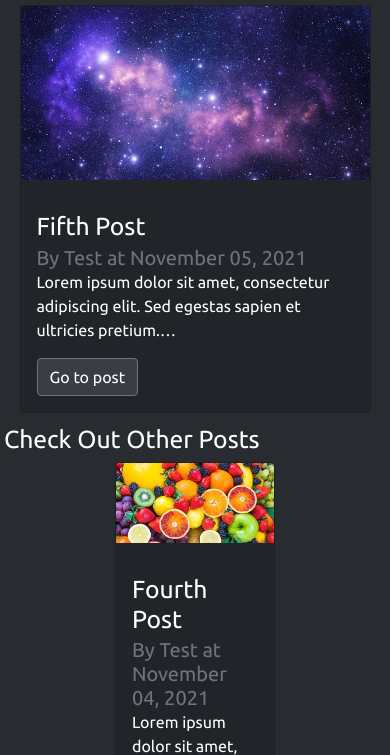
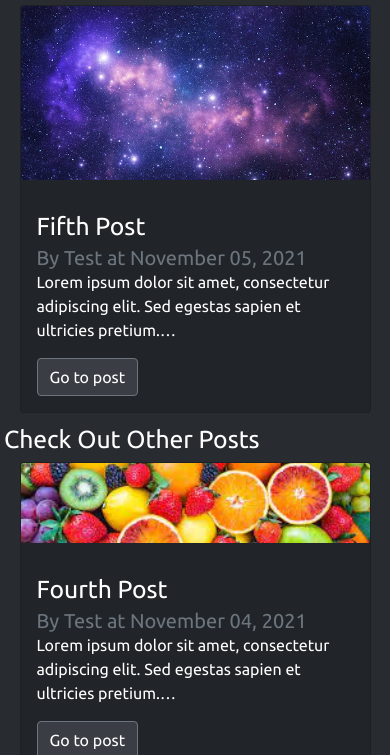
Before and after one commit to Greeny127/ThejackOfAllTrades, a Gatsby site: page / in a window 390 px wide. Shown: the part 345-1100 px from the top of the page. Built offline with nearby package versions, Linux system fonts and the light colour scheme; Gatsby itself is replaced by a stand-in of ours.

Commit message:
updated layout for mobile (700px < size)

```diff
--- a/src/styles/cards.scss
+++ b/src/styles/cards.scss
@@ -96,6 +96,13 @@
   margin: 2% 0 0 0;
 }
 
+@media only screen and (max-width: 700px) {
+  .cardHomePage {
+    width: 100%;
+    margin: 0 5% 3%;
+  }
+}
+
 @-webkit-keyframes rainbowanim {
   0% {
     background-position: 0% 50%;
```
